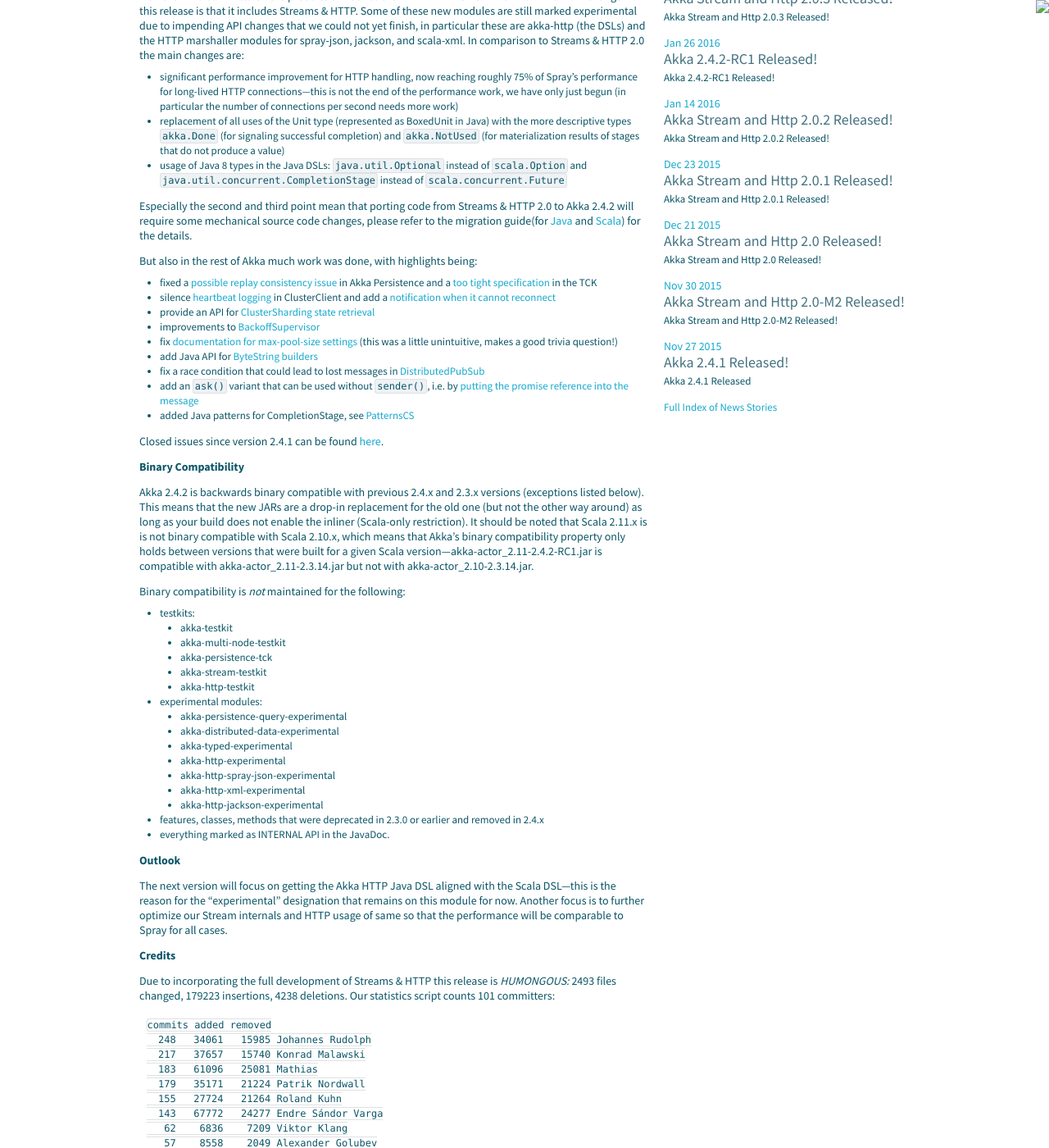
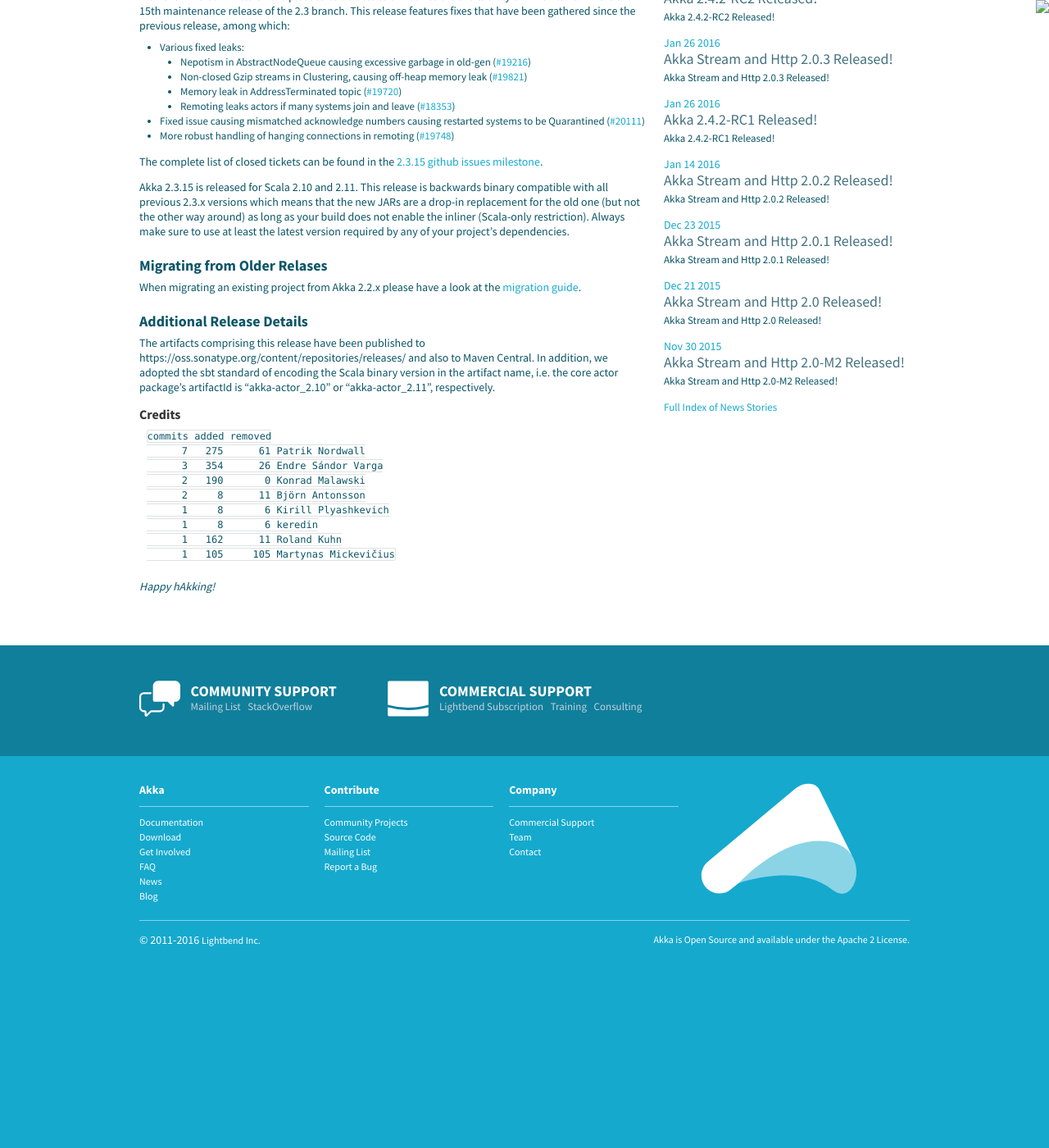
Before and after one commit to raboof/akka.github.com, a Jekyll site: the page built from news/index.md, in a window 1280 px wide and 1400 px high, scrolled down 312 px. Shown: the whole window at 82% size. Built offline with Jekyll 4.4.1, drawn with Linux system fonts in a browser that asks for light colours; after the commit the page ends 1510 px from its top, so only the background shows below that; some of the changed text lies outside the part shown.

Commit message:
Akka 2.3.15

```diff
--- a/_includes/download.html
+++ b/_includes/download.html
@@ -104,7 +104,7 @@
             <div class="span6">
 
                 <div class="latest">
-                    <h2>Latest official version <small>Nov 27, 2015</small></h2>
+                    <h2>Latest official version <small>Feb 16, 2016</small></h2>
                     <table>
                         <tr>
                             <td>
@@ -126,7 +126,7 @@
                 <table class="previous-verions">
                         <tr>
                             <td width="350">
-                                <a href="http://downloads.typesafe.com/akka/akka_2.10-2.3.14.zip" class="downloadStandaloneLink" data-version="2.3.14">Akka 2.3.14.zip</a> (Scala 2.10 and Java 6+)
+                                <a href="http://downloads.typesafe.com/akka/akka_2.10-2.3.15.zip" class="downloadStandaloneLink" data-version="2.3.15">Akka 2.3.15.zip</a> (Scala 2.10 and Java 6+)
                             </td>
                             <td width="150">
                             Sep 16, 2015
@@ -137,7 +137,7 @@
                         </tr>
                         <tr>
                             <td width="350">
-                                <a href="http://downloads.typesafe.com/akka/akka_2.11-2.3.14.zip" class="downloadStandaloneLink" data-version="2.3.14">Akka 2.3.14.zip</a> (Scala 2.11 and Java 6+)
+                                <a href="http://downloads.typesafe.com/akka/akka_2.11-2.3.15.zip" class="downloadStandaloneLink" data-version="2.3.15">Akka 2.3.15.zip</a> (Scala 2.11 and Java 6+)
                             </td>
                             <td width="150">
                             Sep 16, 2015
--- a/docs/index.md
+++ b/docs/index.md
@@ -16,15 +16,15 @@
 * Akka API - for [Java](http://doc.akka.io/japi/akka/2.4.2/) and [Scala](http://doc.akka.io/api/akka/2.4.2/)
 
 
-### Akka 2.3.14 (previous stable release) for Scala 2.10 / 2.11 and Java 6+
+### Akka 2.3.15 (previous stable release) for Scala 2.10 / 2.11 and Java 6+
 
 * Akka Documentation
 
-  * HTML for [Java](http://doc.akka.io/docs/akka/2.3.14/java.html) and [Scala](http://doc.akka.io/docs/akka/2.3.14/scala.html)
-  * PDF for [Java](http://doc.akka.io/docs/akka/2.3.14/AkkaJava.pdf) and [Scala](http://doc.akka.io/docs/akka/2.3.14/AkkaScala.pdf)
-  * [EPUB](http://doc.akka.io/docs/akka/2.3.14/Akka.epub) (Combined Java and Scala)
+  * HTML for [Java](http://doc.akka.io/docs/akka/2.3.15/java.html) and [Scala](http://doc.akka.io/docs/akka/2.3.15/scala.html)
+  * PDF for [Java](http://doc.akka.io/docs/akka/2.3.15/AkkaJava.pdf) and [Scala](http://doc.akka.io/docs/akka/2.3.15/AkkaScala.pdf)
+  * [EPUB](http://doc.akka.io/docs/akka/2.3.15/Akka.epub) (Combined Java and Scala)
 
-* Akka API - for [Java](http://doc.akka.io/japi/akka/2.3.14/) and [Scala](http://doc.akka.io/api/akka/2.3.14/)
+* Akka API - for [Java](http://doc.akka.io/japi/akka/2.3.15/) and [Scala](http://doc.akka.io/api/akka/2.3.15/)
 
 ## Akka Snapshots
 
--- /dev/null
+++ b/news/_posts/2016-04-01-akka-2.3.15-released.md
@@ -0,0 +1,47 @@
+---
+layout: news
+title: Akka 2.3.15 Released!
+author: Martynas Mickevičius
+short: Akka 2.3.15 Released
+---
+
+*Dear hAkkers,*
+
+We—the Akka committers—are pleased to be able to announce the availability of Akka 2.3.15.
+This is the 15th maintenance release of the 2.3 branch.
+This release features fixes that have been gathered since the previous release, among which:
+
+- Various fixed leaks:
+  - Nepotism in AbstractNodeQueue causing excessive garbage in old-gen ([#19216](https://github.com/akka/akka/issues/19216))
+  - Non-closed Gzip streams in Clustering, causing off-heap memory leak ([#19821](https://github.com/akka/akka/pull/19821))
+  - Memory leak in AddressTerminated topic ([#19720](https://github.com/akka/akka/pull/19720))
+  - Remoting leaks actors if many systems join and leave ([#18353](https://github.com/akka/akka/issues/18353))
+- Fixed issue causing mismatched acknowledge numbers causing restarted systems to be Quarantined ([#20111](https://github.com/akka/akka/pull/20111))
+- More robust handling of hanging connections in remoting ([#19748](https://github.com/akka/akka/issues/19748))
+
+The complete list of closed tickets can be found in the [2.3.15 github issues milestone](https://github.com/akka/akka/issues?q=milestone%3A2.3.15).
+
+Akka 2.3.15 is released for Scala 2.10 and 2.11. This release is backwards binary compatible with all previous 2.3.x versions which means that the new JARs are a drop-in replacement for the old one (but not the other way around) as long as your build does not enable the inliner (Scala-only restriction).
+Always make sure to use at least the latest version required by any of your project’s dependencies.
+
+### Migrating from Older Relases ###
+
+When migrating an existing project from Akka 2.2.x please have a look at the [migration guide](http://doc.akka.io/docs/akka/2.3.15/project/migration-guide-2.2.x-2.3.x.html).
+
+### Additional Release Details ###
+
+The artifacts comprising this release have been published to https://oss.sonatype.org/content/repositories/releases/ and also to Maven Central. In addition, we adopted the sbt standard of encoding the Scala binary version in the artifact name, i.e. the core actor package’s artifactId is “akka-actor_2.10” or “akka-actor_2.11”, respectively.
+
+#### Credits ####
+
+    commits added removed
+          7   275      61 Patrik Nordwall
+          3   354      26 Endre Sándor Varga
+          2   190       0 Konrad Malawski
+          2     8      11 Björn Antonsson
+          1     8       6 Kirill Plyashkevich
+          1     8       6 keredin
+          1   162      11 Roland Kuhn
+          1   105     105 Martynas Mickevičius
+
+*Happy hAkking!*
--- a/versions.json
+++ b/versions.json
@@ -31,7 +31,7 @@
       "instead": "2.4."
     },
     "2.3": {
-      "latest": "2.3.14",
+      "latest": "2.3.15",
       "outdated": true,
       "instead": "2.4."
     },
```
